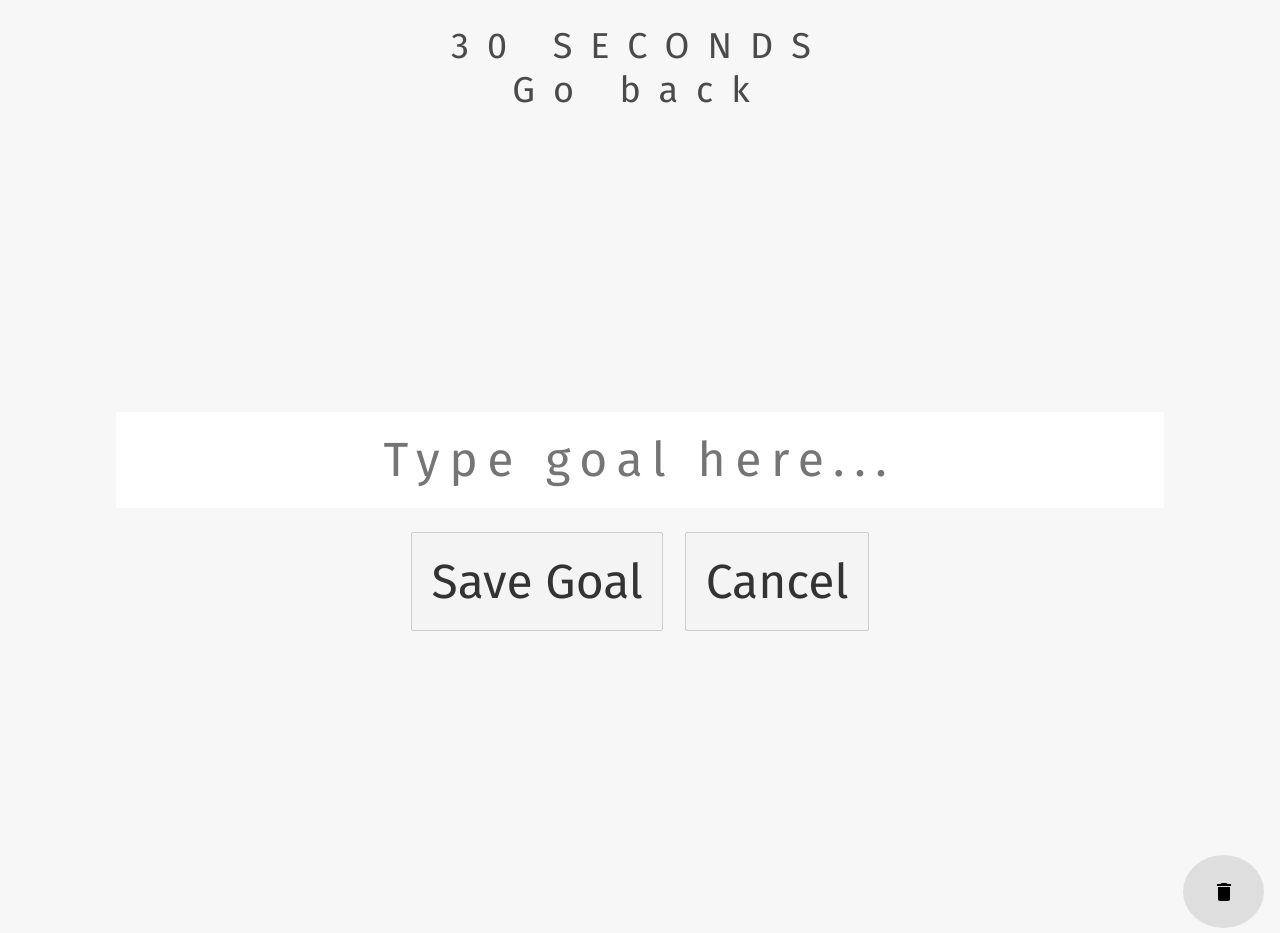
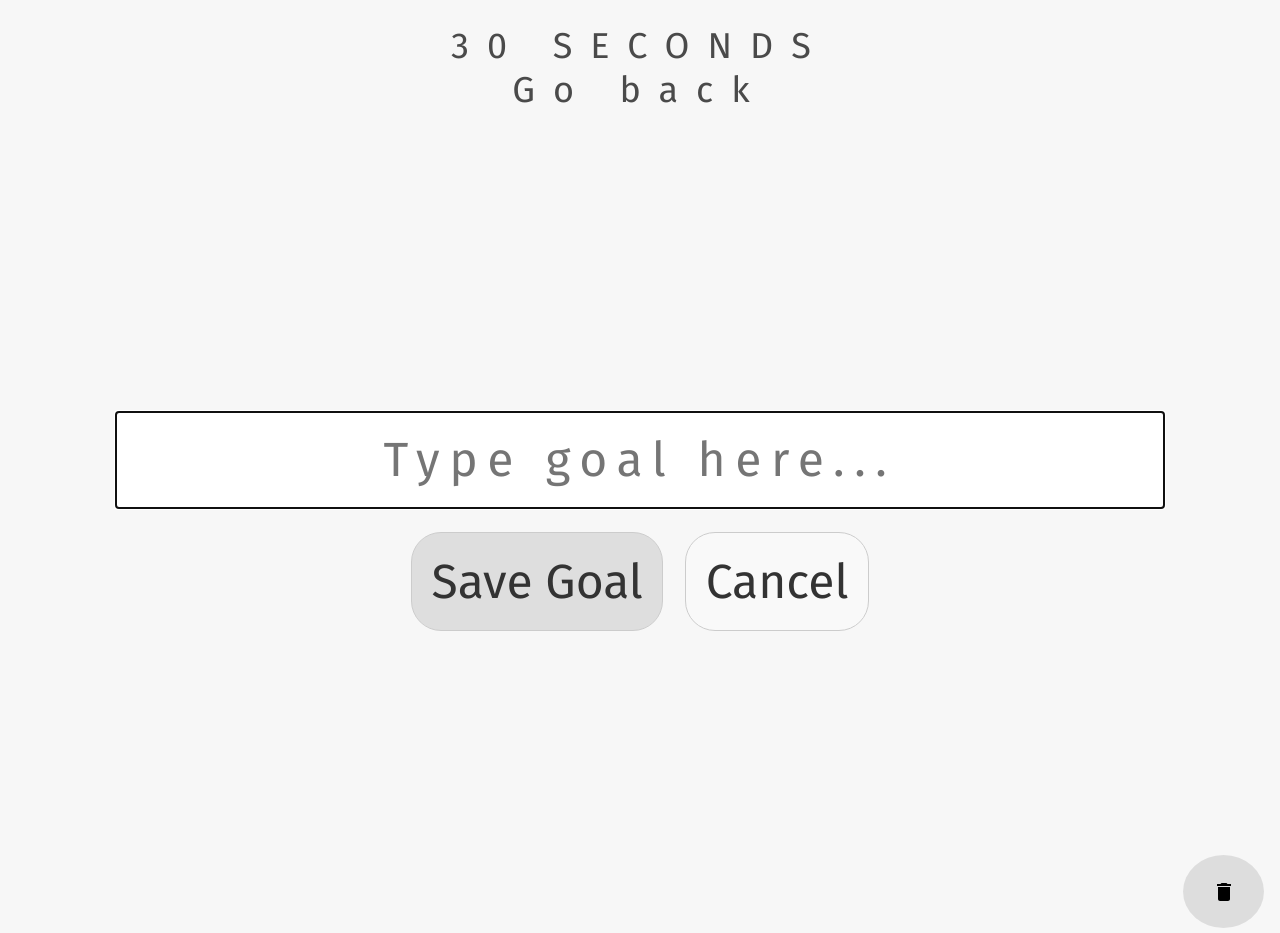
Before and after one commit to sbakht/30-Seconds, a Svelte app: page / in a window 1280 px wide. Both pictures are taken after a click on the icon 56 px from the left and 750 px from the top of the page. Built offline with nearby package versions, Linux system fonts and the light colour scheme.

Commit message:
css fixes

```diff
--- a/src/App.svelte
+++ b/src/App.svelte
@@ -54,7 +54,7 @@
 
   function onSave() {
     activeGoal.goal.isPending = false;
-    activeGoal = activeGoal;
+    goBack();
   }
 
   function onCompletion() {
--- a/src/Goal.svelte
+++ b/src/Goal.svelte
@@ -3,6 +3,11 @@
   export let goal;
   export let hasUnfinishedTasks;
   let title = "";
+  let myInput;
+
+  $: {
+    if (myInput) myInput.focus();
+  }
 
   const dispatch = createEventDispatcher();
 
@@ -12,6 +17,10 @@
 
   function onDelete() {
     dispatch("deletion", { id: goal.id });
+  }
+
+  function onKey(e) {
+    if (e.key === "Enter") onSave();
   }
 </script>
 
@@ -26,6 +35,7 @@
     padding-left: 8px;
     padding-right: 8px;
     grid-column: 2;
+    overflow-wrap: anywhere;
   }
 
   .pushdown {
@@ -39,17 +49,32 @@
   input {
     width: 100%;
   }
+
+  button {
+    border-radius: 30px;
+    cursor: pointer;
+  }
+
+  .save {
+    background: rgb(222, 222, 222);
+  }
+
+  .cancel {
+    background: #f9f9f9;
+  }
 </style>
 
 {#if goal.isPending}
   <div class="todo pushdown">
     <input
+      bind:this={myInput}
+      on:keypress={onKey}
       class="todo"
       type="text"
       placeholder="Type goal here..."
       bind:value={goal.title} />
-    <button on:click={onSave}>Save Goal</button>
-    <button on:click={onDelete}>Cancel</button>
+    <button class="save" on:click={onSave}>Save Goal</button>
+    <button class="cancel" on:click={onDelete}>Cancel</button>
   </div>
 {:else}
   <div
--- a/src/Task.svelte
+++ b/src/Task.svelte
@@ -21,6 +21,7 @@
     padding: 16px 16px;
     color: rgb(0, 0, 0, 0.8);
     cursor: pointer;
+    overflow-wrap: anywhere;
   }
 
   .complete {
```
